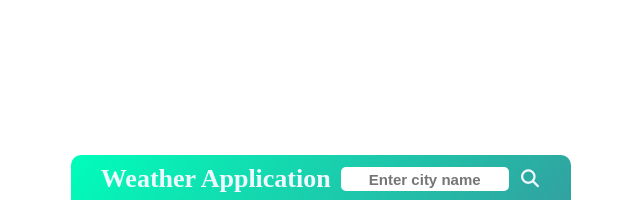
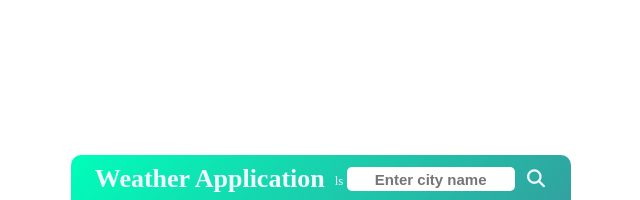
Before and after one commit to Rathod001/Weather-Application, a plain HTML site: page index.html in a window 1280 px wide. Shown: the top 200 px of the page, without its empty margins (319-959 px from the left). Drawn offline with Linux system fonts and the light colour scheme.

Commit message:
changes done

```diff
--- a/index.html
+++ b/index.html
@@ -15,7 +15,7 @@
 
             <div class="container-header">
                 <h1>Weather Application</h1>
-                <div class="search">
+                <div class="search">ls
                     <input type="text" placeholder="Enter city name" spellcheck="false">
                 </div>
                 <div class="search">
```
